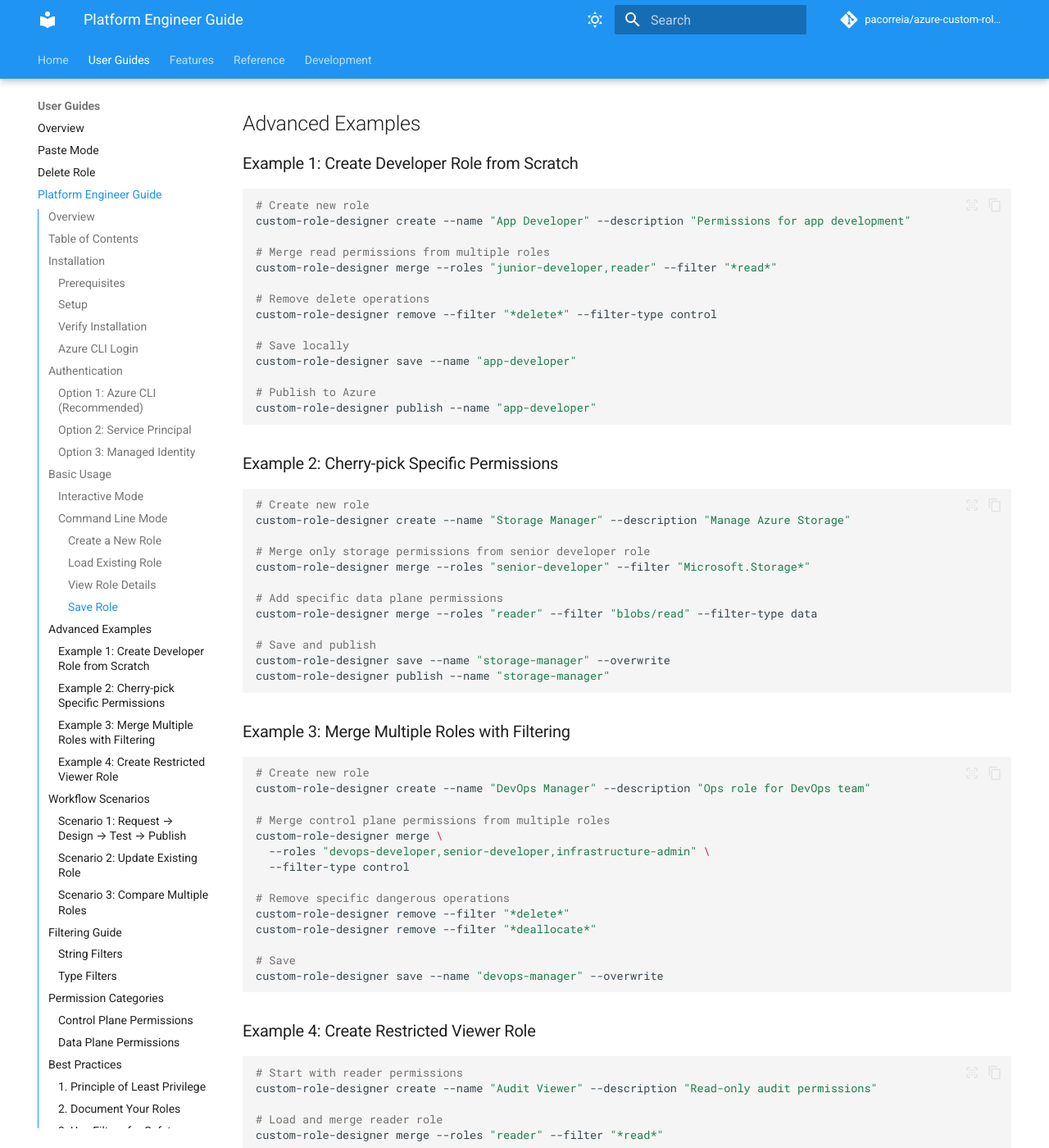
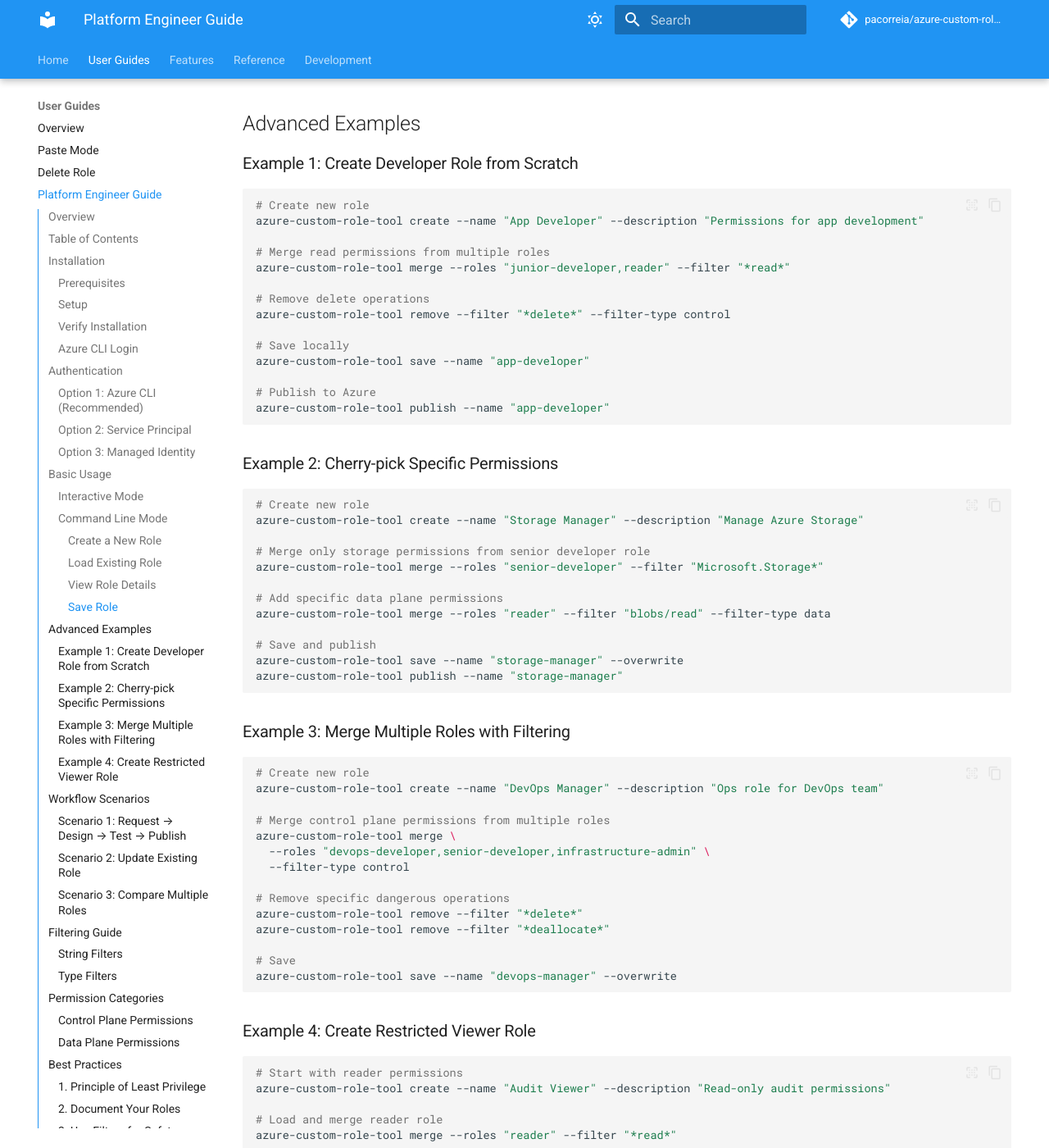
Before and after one commit to pacorreia/azure-custom-role-tool, an MkDocs documentation site: the page built from docs/guides/platform-engineer.md, in a window 1280 px wide and 1400 px high, scrolled down 3374 px. Shown: the whole window at 82% size. Built offline with MkDocs 1.6.1 and Material for MkDocs 9.7.7, drawn with Linux system fonts in a browser that asks for light colours; comment, search, counter and statistics services are not loaded; some of the changed text lies outside the part shown.

Commit message:
rename binary from custom-role-designer to azure-custom-role-tool
Co-authored-by: pacorreia <54323159+pacorreia@users.noreply.github.com>

````diff
--- a/docs/guides/platform-engineer.md
+++ b/docs/guides/platform-engineer.md
@@ -45,7 +45,7 @@ pip install -e .
 
 ```bash
 # Check that the command is available
-custom-role-designer --help
+azure-custom-role-tool --help
 
 # Or use it through Python
 python -m azure_custom_role_tool --help
@@ -99,14 +99,14 @@ When running on Azure resources (VMs, ACI, App Service):
 ### Interactive Mode
 
 ```bash
-custom-role-designer console
+azure-custom-role-tool console
 ```
 
 This launches an interactive menu where you can navigate through all operations.
 
 **Interactive Mode Features:**
 - Use arrow keys (↑/↓) to recall and navigate through previous commands
-- Command history persists across sessions (stored in `~/.custom-role-designer-history`)
+- Command history persists across sessions (stored in `~/.azure-custom-role-tool-history`)
 - Type `help <command>` for detailed help on specific commands
 - The current role stays loaded throughout the session, making it easy to chain operations
 
@@ -122,40 +122,40 @@ This launches an interactive menu where you can navigate through all operations.
 
 ```bash
 # Start with empty role
-custom-role-designer create --name "My Custom Role" --description "Custom role for my team"
+azure-custom-role-tool create --name "My Custom Role" --description "Custom role for my team"
 ```
 
 #### Load Existing Role
 
 ```bash
 # Load from local file
-custom-role-designer load --name "devops-developer"
+azure-custom-role-tool load --name "devops-developer"
 
 # Load from custom directory
-custom-role-designer load --name "my-role" --role-dir /path/to/roles
+azure-custom-role-tool load --name "my-role" --role-dir /path/to/roles
 ```
 
 #### View Role Details
 
 ```bash
 # Show summary
-custom-role-designer view
+azure-custom-role-tool view
 
 # Show all permissions (no truncation)
-custom-role-designer view --all
+azure-custom-role-tool view --all
 ```
 
 #### Save Role
 
 ```bash
 # Save to default roles directory
-custom-role-designer save --name "my-role"
+azure-custom-role-tool save --name "my-role"
 
 # Save to custom location
-custom-role-designer save --name "my-role" --output /path/to/my-role.json
+azure-custom-role-tool save --name "my-role" --output /path/to/my-role.json
 
 # Overwrite existing file
-custom-role-designer save --name "my-role" --overwrite
+azure-custom-role-tool save --name "my-role" --overwrite
 ```
 
 ## Advanced Examples
@@ -164,72 +164,72 @@ custom-role-designer save --name "my-role" --overwrite
 
 ```bash
 # Create new role
-custom-role-designer create --name "App Developer" --description "Permissions for app development"
+azure-custom-role-tool create --name "App Developer" --description "Permissions for app development"
 
 # Merge read permissions from multiple roles
-custom-role-designer merge --roles "junior-developer,reader" --filter "*read*"
+azure-custom-role-tool merge --roles "junior-developer,reader" --filter "*read*"
 
 # Remove delete operations
-custom-role-designer remove --filter "*delete*" --filter-type control
+azure-custom-role-tool remove --filter "*delete*" --filter-type control
 
 # Save locally
-custom-role-designer save --name "app-developer"
+azure-custom-role-tool save --name "app-developer"
 
 # Publish to Azure
-custom-role-designer publish --name "app-developer"
+azure-custom-role-tool publish --name "app-developer"
 ```
 
 ### Example 2: Cherry-pick Specific Permissions
 
 ```bash
 # Create new role
-custom-role-designer create --name "Storage Manager" --description "Manage Azure Storage"
+azure-custom-role-tool create --name "Storage Manager" --description "Manage Azure Storage"
 
 # Merge only storage permissions from senior developer role
-custom-role-designer merge --roles "senior-developer" --filter "Microsoft.Storage*"
+azure-custom-role-tool merge --roles "senior-developer" --filter "Microsoft.Storage*"
 
 # Add specific data plane permissions
-custom-role-designer merge --roles "reader" --filter "blobs/read" --filter-type data
+azure-custom-role-tool merge --roles "reader" --filter "blobs/read" --filter-type data
 
 # Save and publish
-custom-role-designer save --name "storage-manager" --overwrite
-custom-role-designer publish --name "storage-manager"
+azure-custom-role-tool save --name "storage-manager" --overwrite
+azure-custom-role-tool publish --name "storage-manager"
 ```
 
 ### Example 3: Merge Multiple Roles with Filtering
 
 ```bash
 # Create new role
-custom-role-designer create --name "DevOps Manager" --description "Ops role for DevOps team"
+azure-custom-role-tool create --name "DevOps Manager" --description "Ops role for DevOps team"
 
 # Merge control plane permissions from multiple roles
-custom-role-designer merge \
+azure-custom-role-tool merge \
   --roles "devops-developer,senior-developer,infrastructure-admin" \
   --filter-type control
 
 # Remove specific dangerous operations
-custom-role-designer remove --filter "*delete*"
-custom-role-designer remove --filter "*deallocate*"
+azure-custom-role-tool remove --filter "*delete*"
+azure-custom-role-tool remove --filter "*deallocate*"
 
 # Save
-custom-role-designer save --name "devops-manager" --overwrite
+azure-custom-role-tool save --name "devops-manager" --overwrite
 ```
 
 ### Example 4: Create Restricted Viewer Role
 
 ```bash
 # Start with reader permissions
-custom-role-designer create --name "Audit Viewer" --description "Read-only audit permissions"
+azure-custom-role-tool create --name "Audit Viewer" --description "Read-only audit permissions"
 
 # Load and merge reader role
-custom-role-designer merge --roles "reader" --filter "*read*"
+azure-custom-role-tool merge --roles "reader" --filter "*read*"
 
 # Remove sensitive data access
-custom-role-designer remove --filter "keys/read" --filter-type data
-custom-role-designer remove --filter "secrets/read" --filter-type data
+azure-custom-role-tool remove --filter "keys/read" --filter-type data
+azure-custom-role-tool remove --filter "secrets/read" --filter-type data
 
 # Save
-custom-role-designer save --name "audit-viewer"
+azure-custom-role-tool save --name "audit-viewer"
 ```
 
 ## Workflow Scenarios
@@ -240,64 +240,64 @@ custom-role-designer save --name "audit-viewer"
 
 ```bash
 # Create new role based on requirements
-custom-role-designer create --name "DataEngineer-Prod" --description "Production data processing"
+azure-custom-role-tool create --name "DataEngineer-Prod" --description "Production data processing"
 
 # Build from senior developer permissions
-custom-role-designer merge --roles "senior-developer"
+azure-custom-role-tool merge --roles "senior-developer"
 
 # Keep only data-related permissions
-custom-role-designer remove --filter "*Compute*"
-custom-role-designer remove --filter "*Network*"
+azure-custom-role-tool remove --filter "*Compute*"
+azure-custom-role-tool remove --filter "*Network*"
 ```
 
 **Step 2: Review**
 
 ```bash
-custom-role-designer view --all
+azure-custom-role-tool view --all
 ```
 
 **Step 3: Save Locally for Review**
 
 ```bash
-custom-role-designer save --name "dataengineer-prod"
+azure-custom-role-tool save --name "dataengineer-prod"
 # Commit to Git for review: roles/dataengineer-prod.json
 ```
 
 **Step 4: Publish After Approval**
 
 ```bash
-custom-role-designer publish --name "dataengineer-prod"
+azure-custom-role-tool publish --name "dataengineer-prod"
 ```
 
 ### Scenario 2: Update Existing Role
 
 ```bash
 # Load existing role
-custom-role-designer load --name "dataengineer-prod"
+azure-custom-role-tool load --name "dataengineer-prod"
 
 # View current permissions
-custom-role-designer view --all
+azure-custom-role-tool view --all
 
 # Add new required permissions
-custom-role-designer merge --roles "senior-developer" --filter "PostgreSQL*"
+azure-custom-role-tool merge --roles "senior-developer" --filter "PostgreSQL*"
 
 # Remove deprecated permissions
-custom-role-designer remove --filter "Legacy*"
+azure-custom-role-tool remove --filter "Legacy*"
 
 # Save and publish
-custom-role-designer save --name "dataengineer-prod" --overwrite
-custom-role-designer publish --name "dataengineer-prod"
+azure-custom-role-tool save --name "dataengineer-prod" --overwrite
+azure-custom-role-tool publish --name "dataengineer-prod"
 ```
 
 ### Scenario 3: Compare Multiple Roles
 
 ```bash
 # List available roles
-custom-role-designer list
+azure-custom-role-tool list
 
 # View each role
-custom-role-designer list --name "senior-developer"
-custom-role-designer list --name "junior-developer"
+azure-custom-role-tool list --name "senior-developer"
+azure-custom-role-tool list --name "junior-developer"
 
 # Use to understand permission differences before merging
 ```
@@ -310,29 +310,29 @@ String filters use wildcard patterns (case-insensitive):
 
 ```bash
 # Exact match
-custom-role-designer merge --roles "senior-developer" --filter "Microsoft.Storage/storageAccounts/read"
+azure-custom-role-tool merge --roles "senior-developer" --filter "Microsoft.Storage/storageAccounts/read"
 
 # Wildcard match
-custom-role-designer merge --roles "senior-developer" --filter "Microsoft.Storage*"
+azure-custom-role-tool merge --roles "senior-developer" --filter "Microsoft.Storage*"
 
 # Partial match
-custom-role-designer merge --roles "senior-developer" --filter "*blobs*"
+azure-custom-role-tool merge --roles "senior-developer" --filter "*blobs*"
 
 # Complex patterns
-custom-role-designer merge --roles "senior-developer" --filter "Microsoft.*/*/read"
+azure-custom-role-tool merge --roles "senior-developer" --filter "Microsoft.*/*/read"
 ```
 
 ### Type Filters
 
 ```bash
 # Control plane only (management operations)
-custom-role-designer merge --roles "senior-developer" --filter-type control
+azure-custom-role-tool merge --roles "senior-developer" --filter-type control
 
 # Data plane only (data operations)
-custom-role-designer merge --roles "senior-developer" --filter-type data
+azure-custom-role-tool merge --roles "senior-developer" --filter-type data
 
 # Combine filters
-custom-role-designer merge --roles "senior-developer" --filter "Storage*" --filter-type data
+azure-custom-role-tool merge --roles "senior-developer" --filter "Storage*" --filter-type data
 ```
 
 ## Permission Categories
@@ -359,11 +359,11 @@ Always start restrictive and add permissions as needed:
 
 ```bash
 # Good: Create empty, add specific permissions
-custom-role-designer create --name "App Developer"
-custom-role-designer merge --roles "basic-reader" --filter "Microsoft.Web*"
+azure-custom-role-tool create --name "App Developer"
+azure-custom-role-tool merge --roles "basic-reader" --filter "Microsoft.Web*"
 
 # Avoid: Creating with wildcard permissions
-custom-role-designer merge --roles "contributor"
+azure-custom-role-tool merge --roles "contributor"
 ```
 
 ### 2. Document Your Roles
@@ -371,7 +371,7 @@ custom-role-designer merge --roles "contributor"
 Always include clear descriptions:
 
 ```bash
-custom-role-designer create \
+azure-custom-role-tool create \
   --name "DataEngineer" \
   --description "Create/update data pipelines and manage Azure Data Factory, SQL Database, and Storage accounts. Cannot delete resources or modify access controls."
 ```
@@ -381,9 +381,9 @@ custom-role-designer create \
 Always remove dangerous operations:
 
 ```bash
-custom-role-designer merge --roles "senior-developer"
-custom-role-designer remove --filter "*delete*"
-custom-role-designer remove --filter "*deallocate*"
+azure-custom-role-tool merge --roles "senior-developer"
+azure-custom-role-tool remove --filter "*delete*"
+azure-custom-role-tool remove --filter "*deallocate*"
 ```
 
 ### 4. Version Your Roles
@@ -391,8 +391,8 @@ custom-role-designer remove --filter "*deallocate*"
 Include environment/version in role names:
 
 ```bash
-custom-role-designer create --name "DataEngineer-Dev-v1"
-custom-role-designer create --name "DataEngineer-Prod-v2"
+azure-custom-role-tool create --name "DataEngineer-Dev-v1"
+azure-custom-role-tool create --name "DataEngineer-Prod-v2"
 ```
 
 ### 5. Review Changes
@@ -400,9 +400,9 @@ custom-role-designer create --name "DataEngineer-Prod-v2"
 Always view the final role before publishing:
 
 ```bash
-custom-role-designer view --all
+azure-custom-role-tool view --all
 # Review output, then:
-custom-role-designer publish --name "my-role"
+azure-custom-role-tool publish --name "my-role"
 ```
 
 ## Troubleshooting
@@ -431,8 +431,8 @@ az account set --subscription "your-subscription-id"
 **Solution:** Verify role exists and correct directory:
 
 ```bash
-custom-role-designer list
-custom-role-designer list --role-dir /path/to/roles
+azure-custom-role-tool list
+azure-custom-role-tool list --role-dir /path/to/roles
 ```
 
 ### Issue: "No current role"
@@ -440,9 +440,9 @@ custom-role-designer list --role-dir /path/to/roles
 **Solution:** Create or load a role first:
 
 ```bash
-custom-role-designer create --name "MyRole" --description "Test"
+azure-custom-role-tool create --name "MyRole" --description "Test"
 # or
-custom-role-designer load --name "existing-role"
+azure-custom-role-tool load --name "existing-role"
 ```
 
 ### Issue: "Permissions not merged as expected"
@@ -451,10 +451,10 @@ custom-role-designer load --name "existing-role"
 
 ```bash
 # List role to see permission names
-custom-role-designer list --name "source-role"
+azure-custom-role-tool list --name "source-role"
 
 # Test filter pattern
-custom-role-designer merge --roles "source-role" --filter "exact-permission-name"
+azure-custom-role-tool merge --roles "source-role" --filter "exact-permission-name"
 ```
 
 ## Integration with CI/CD
@@ -464,9 +464,9 @@ custom-role-designer merge --roles "source-role" --filter "exact-permission-name
 ```yaml
 - name: Create Azure Role
   run: |
-    custom-role-designer create --name "CI-Role"
-    custom-role-designer merge --roles "devops-developer"
-    custom-role-designer publish --name "CI-Role"
+    azure-custom-role-tool create --name "CI-Role"
+    azure-custom-role-tool merge --roles "devops-developer"
+    azure-custom-role-tool publish --name "CI-Role"
   env:
     AZURE_SUBSCRIPTION_ID: ${{ secrets.AZURE_SUBSCRIPTION_ID }}
     AZURE_TENANT_ID: ${{ secrets.AZURE_TENANT_ID }}
--- a/pyproject.toml
+++ b/pyproject.toml
@@ -50,7 +50,7 @@ Repository = "https://github.com/pacorreia/azure-custom-role-tool.git"
 Documentation = "https://github.com/pacorreia/azure-custom-role-tool"
 
 [project.scripts]
-custom-role-designer = "azure_custom_role_tool.cli:main"
+azure-custom-role-tool = "azure_custom_role_tool.cli:main"
 
 [tool.setuptools]
 packages = ["azure_custom_role_tool"]
--- a/setup.py
+++ b/setup.py
@@ -41,7 +41,7 @@ setup(
     ],
     entry_points={
         "console_scripts": [
-            "custom-role-designer=azure_custom_role_tool.cli:main",
+            "azure-custom-role-tool=azure_custom_role_tool.cli:main",
         ],
     },
     include_package_data=True,
````
Also changed, not shown: README.md (+15 -15 lines), docs/development/implementation-summary.md (+29 -29 lines), docs/guides/paste-mode.md (+1 -1 lines), docs/index.md (+3 -3 lines), docs/reference/feature-reference.md (+54 -54 lines), docs/reference/quick-reference.md (+1 -1 lines), 3 other files.
